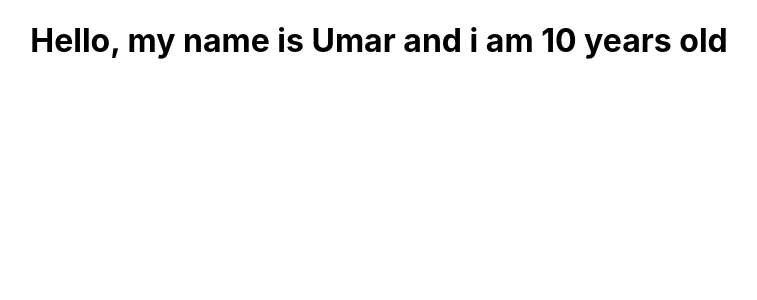
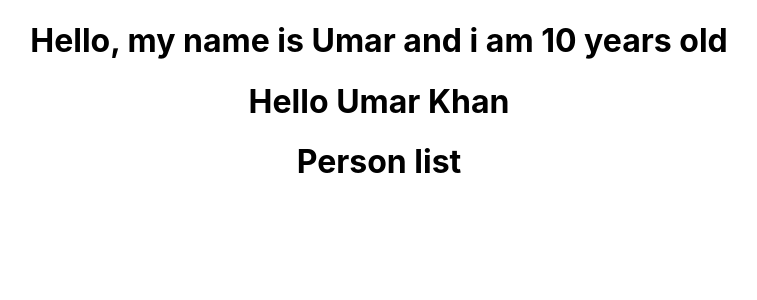
Before and after one commit to Muhammad-Umar-Khan/learning-typescript, a React (Create React App) app: page / in a window 1280 px wide. Shown: the top 300 px of the page, without its empty margins (261-1018 px from the left). Built offline with nearby package versions, Linux system fonts and the light colour scheme.

Commit message:
props of type array and objects

```diff
--- a/src/App.tsx
+++ b/src/App.tsx
@@ -1,12 +1,18 @@
-import React from "react";
-import logo from "./logo.svg";
 import "./App.css";
 import { Intro } from "./components/Intro";
+import Person from "./components/Person";
+import { PersonList } from "./components/PersonList";
 
 function App() {
+  const fullName = {
+    first_name: "Umar",
+    last_name: "Khan",
+  };
   return (
     <div className="App">
       <Intro user_name="Umar" age={10} />
+      <Person fullName={fullName} />
+      <PersonList />
     </div>
   );
 }
--- /dev/null
+++ b/src/components/Person.tsx
@@ -0,0 +1,13 @@
+import { PersonProps } from "../const/types";
+
+const Person = ({ fullName: { first_name, last_name } }: PersonProps) => {
+  // const Person = ({ fullName }: PersonProps) => {
+  // const Person = (props: PersonProps) => {
+  return (
+    <h1>
+      Hello {first_name} {last_name}
+    </h1>
+  );
+};
+
+export default Person;
--- /dev/null
+++ b/src/components/PersonList.tsx
@@ -0,0 +1,3 @@
+export const PersonList = () => {
+  return <h1>Person list</h1>;
+};
--- /dev/null
+++ b/src/const/types.ts
@@ -0,0 +1,6 @@
+export type PersonProps = {
+  fullName: {
+    first_name: string;
+    last_name: string;
+  };
+};
```
